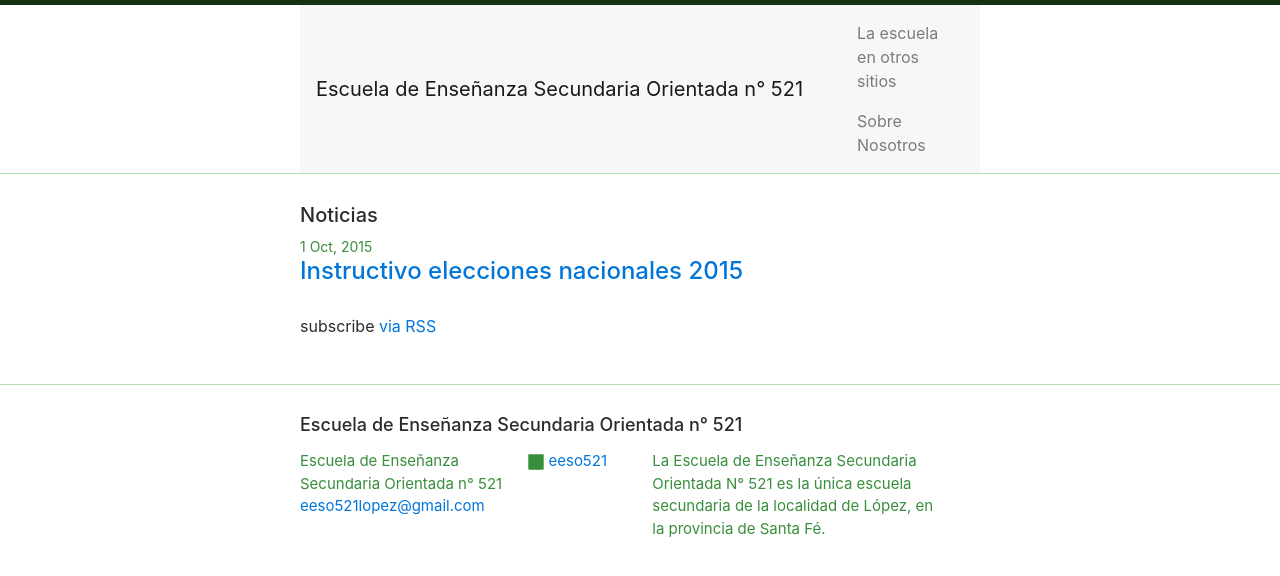
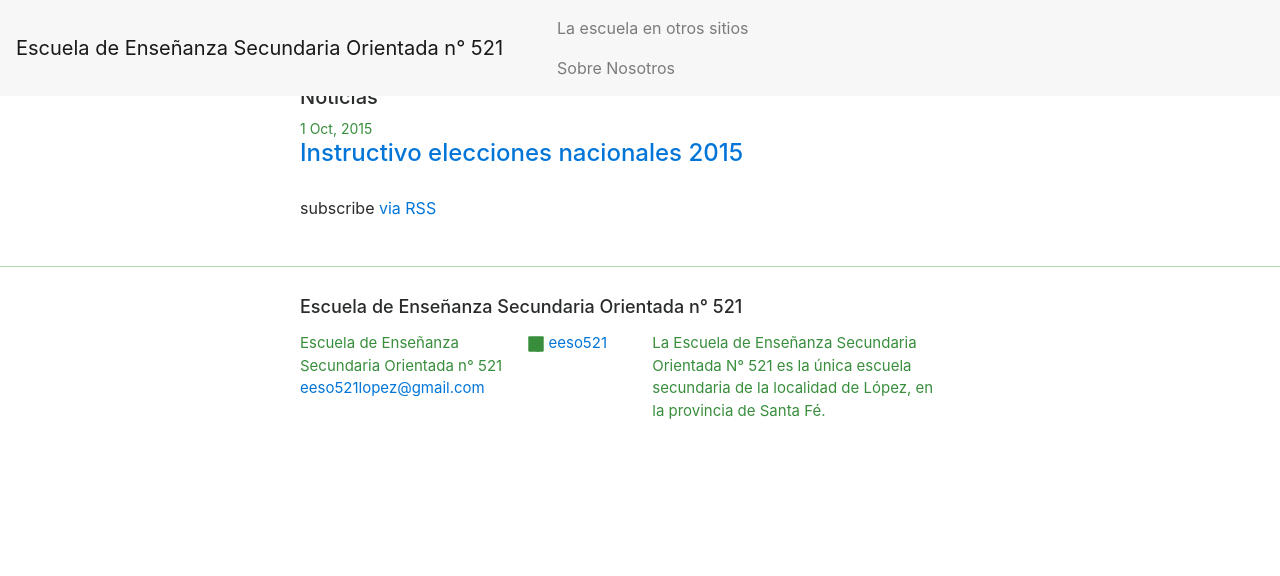
Before and after one commit to juanblas09/eeso521, a Jekyll site: the page built from index.html, in a window 1280 px wide. Shown: the top 576 px of the page. Built offline with Jekyll 4.4.1, drawn with Linux system fonts in a browser that asks for light colours; nearby versions of some CDN libraries.

Commit message:
Update header.html

```diff
--- a/_includes/header.html
+++ b/_includes/header.html
@@ -1,12 +1,10 @@
 <header class="site-header">
 
-  <div class="wrapper">
-  <nav class="navbar navbar-toggleable-md navbar-light bg-faded">
+  <nav class="navbar navbar-toggleable-md navbar-light fixed-top bg-faded">
     <button class="navbar-toggler navbar-toggler-right" type="button" data-toggle="collapse" data-target="#navbarSupportedContent" aria-controls="navbarSupportedContent" aria-expanded="false" aria-label="Toggle navigation">
       <span class="navbar-toggler-icon"></span>
     </button>
     <a class="navbar-brand" href="{{ site.baseurl }}/">{{ site.title }}</a>
-
     <div class="collapse navbar-collapse" id="navbarSupportedContent">
       <ul class="navbar-nav mr-auto">
         <li class="nav-item">
@@ -20,6 +18,6 @@
     </div>
   </nav>
 
-  </div>
+
 
 </header>
```
Lines whose indentation alone changed are shown as unchanged.
